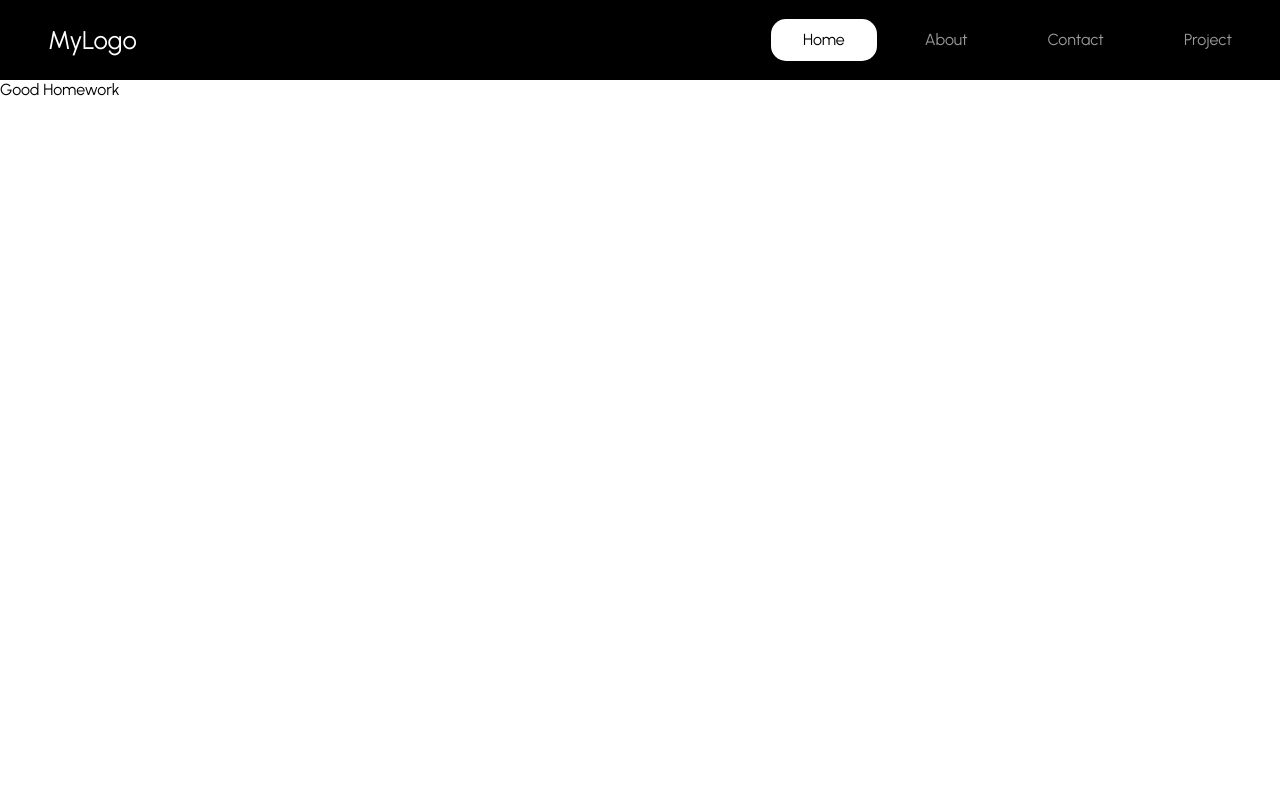
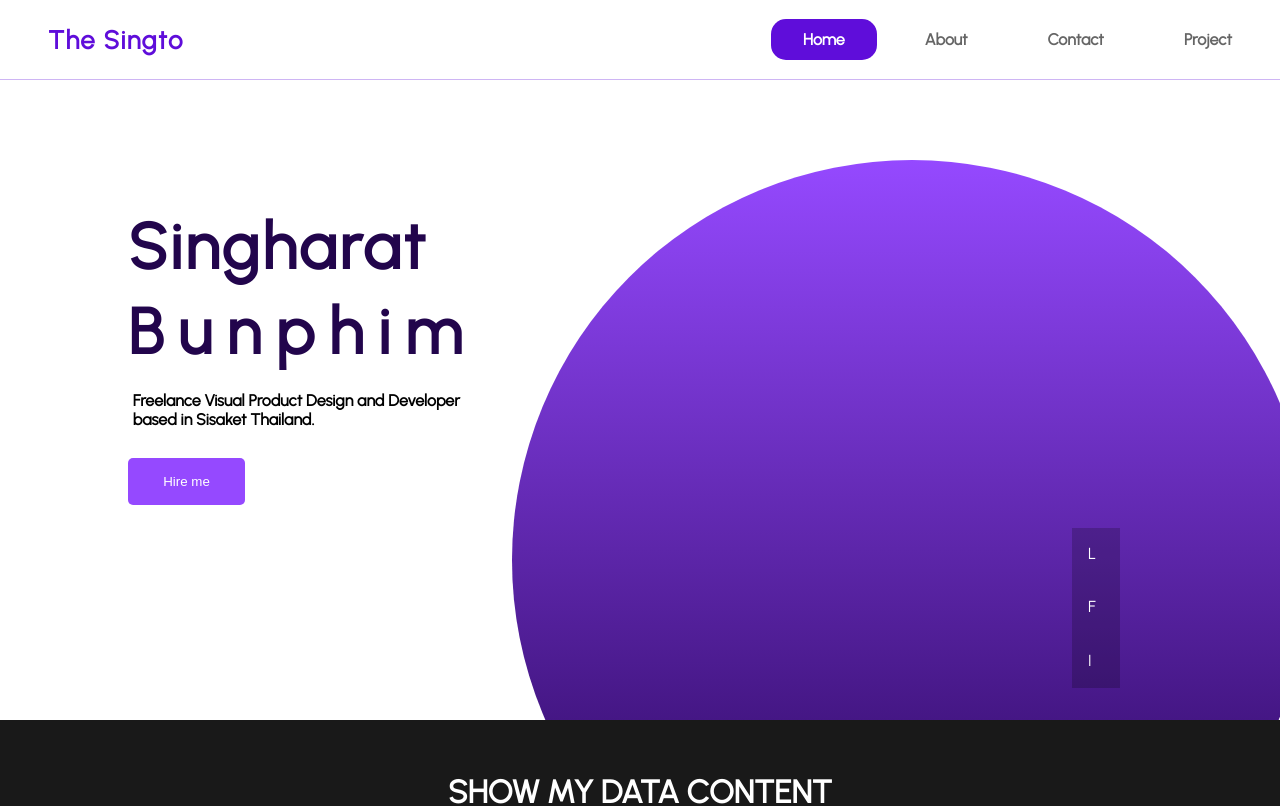
Before and after one commit to singharatbunphim/MyAppBeta, a Next.js app: page / in a window 1280 px wide. Shown: the top 806 px of the page. Built offline with nearby package versions, Linux system fonts and the light colour scheme.

Commit message:
add personalProfile

```diff
--- a/component/Navbar.jsx
+++ b/component/Navbar.jsx
@@ -31,7 +31,7 @@ const Navbar = () => {
 
     return (
         <nav className={`${isScrollDown ? `${styles.active} ` :  null } ${styles.navbar}`}>
-            <div className={styles.logo}>MyLogo</div>
+            <div className={styles.logo}>The Singto</div>
             <div className={styles.menubar}>
                 <ul>
                     <li className={`${router.pathname == "/" ? `${styles.active}` : null }`}><Link href="/"><a>Home</a></Link></li>
--- /dev/null
+++ b/component/content/personalProfile.jsx
@@ -0,0 +1,38 @@
+import styles from '../../styles/content/personalProfile.module.scss'
+
+const PersonalProfile = () => {
+
+    return (
+        <>
+            <div className={styles.wrapper_container}>
+                <div className={styles.col_1_content}>
+                        <div className={styles.name}>
+                            <div className={styles.f_name}>Singharat</div>
+                            <div className={styles.l_name}>Bunphim</div>
+                        </div>
+
+                        <div className={styles.lorem}>
+                            Freelance Visual Product Design and Developer based in Sisaket Thailand.
+                        </div>
+
+                        <div className={styles.end}>
+                            <button type="button">Hire me</button>
+                        </div>
+                </div>
+
+                <div className={styles.col_2_content}>
+                    <div className="personal"></div>
+                    <div className={styles.circle_bg}></div>
+                    <div className={styles.shourtContact}>
+                        <span>L</span>
+                        <span>F</span>
+                        <span>I</span>
+                    </div>
+                </div>
+            </div>
+        </>
+    )
+}
+
+
+export default PersonalProfile;
--- a/pages/index.jsx
+++ b/pages/index.jsx
@@ -1,15 +1,18 @@
-import Head from 'next/head'
-import Image from 'next/image'
 import Footer from '../component/Footer'
 import Navbar from '../component/Navbar'
 import styles from '../styles/main.module.scss'
+import Head from 'next/head'
+import PersonalProfile from '../component/content/personalProfile'
 
 
 export default function Home() {
   return (
     <div>
+        <Head>
+            <title>The Singto</title>
+        </Head>
         <Navbar />
-        <section className={styles.section}>Good Homework</section>
+        <PersonalProfile />
         <Footer />
     </div>
   )
--- /dev/null
+++ b/styles/content/newUpdate.module.scss
@@ -0,0 +1,7 @@
+.wrapper {
+
+    padding: 2rem;
+    height: 30rem;
+    background-color: #fff;
+    box-shadow: 5px 5px 10px rgba($color: #000000, $alpha: 0.6);
+}
--- /dev/null
+++ b/styles/content/personalProfile.module.scss
@@ -0,0 +1,85 @@
+.wrapper_container {
+    width: 100%;
+    height: 40rem;
+    position: relative;
+    display: flex;
+    overflow: hidden;
+
+    .col_1_content {
+        display: flex;
+        width: 40rem;
+        height: 100%;
+        flex-direction: column  ;
+        position: relative;
+        padding: 8rem;
+
+        .name {
+            position: relative;
+            font-size: 4rem;
+            font-weight: 900;
+            color: rgba($color: rgb(34, 5, 76), $alpha: 1);
+            .f_name {
+                letter-spacing: 3px;
+                margin-bottom: 0.5rem;
+            }
+
+            .l_name {
+                letter-spacing: 15px;
+                margin-bottom: 1rem;
+            }
+        }
+
+        .lorem {
+                padding: 0.3rem;
+                margin-bottom: 0.5rem;
+                font-weight: 900;
+        }
+
+        .end {
+            margin-top: 1rem;
+
+            button {
+                background: rgba($color: rgb(149, 73, 255), $alpha: 1);
+                padding: 1rem 2.2rem;
+                border: 0px;
+                color: white;
+                border-radius: 5px;
+            }
+
+        }
+    }
+
+    .col_2_content {
+        width: 70rem;
+        height: 100%;
+        position: relative;
+
+
+        .circle_bg {
+            width: 50rem;
+            height: 50rem;
+            position: absolute;
+            bottom: -15rem;
+            right: -2rem;
+            background: linear-gradient(rgba($color: rgb(149, 73, 255), $alpha: 1), rgba($color: rgb(34, 1, 80), $alpha: 1));
+            border-radius: 100%;
+            z-index: 0;
+        }
+
+        .shourtContact {
+            display: grid;
+            grid-template-columns: 3fr;
+            width: 3rem;
+            height: 10rem;
+            position: absolute;
+            right: 10rem;
+            bottom: 2rem;
+            background-color: rgba($color: rgb(0, 0, 0), $alpha: 0.2);
+
+            span {
+                padding: 1rem;
+                color: white;
+            }
+        }
+    }
+}
--- a/styles/navbar.module.scss
+++ b/styles/navbar.module.scss
@@ -1,10 +1,12 @@
 .navbar {
     width: 100%;
     height: 5rem;
-    background-color: #000;
+    background-color: #fff;
     color: white;
+    z-index: 100;
     position: relative;
     transition: transform 1s ease-in-out;
+    border-bottom: 1px solid rgba($color: rgb(95, 13, 218), $alpha: 0.3);
 
     .logo {
         position: absolute;
@@ -14,6 +16,9 @@
         display: flex;
         align-items: center;
         font-size: 1.6rem;
+        font-weight: 900;
+        letter-spacing: 1.4px;
+        color: rgba($color: rgb(95, 13, 218), $alpha: 1);
     }
 
     .menubar {
@@ -34,10 +39,12 @@
                 transition: all 1s ease-in-out;
                 opacity: 0.6;
                 cursor: pointer;
+                font-weight: 700;
 
                 a {
                     border-radius: 5px;
                     padding: 0.7rem 2rem;
+                    color: black;
                 }
             }
 
@@ -47,9 +54,9 @@
                 opacity: 1;
 
                 a {
-                    background-color: rgba($color: #fff, $alpha: 1);
+                    background-color: rgba($color: rgb(95, 13, 218), $alpha: 1);
+                    color: white;
                     border-radius: 15px;
-                    color: black;
                 }
             }
         }
```
Also changed, not shown: component/content/newUpdate.jsx (added, +12 -0 lines), styles/main.module.scss (line endings or trailing spaces).
